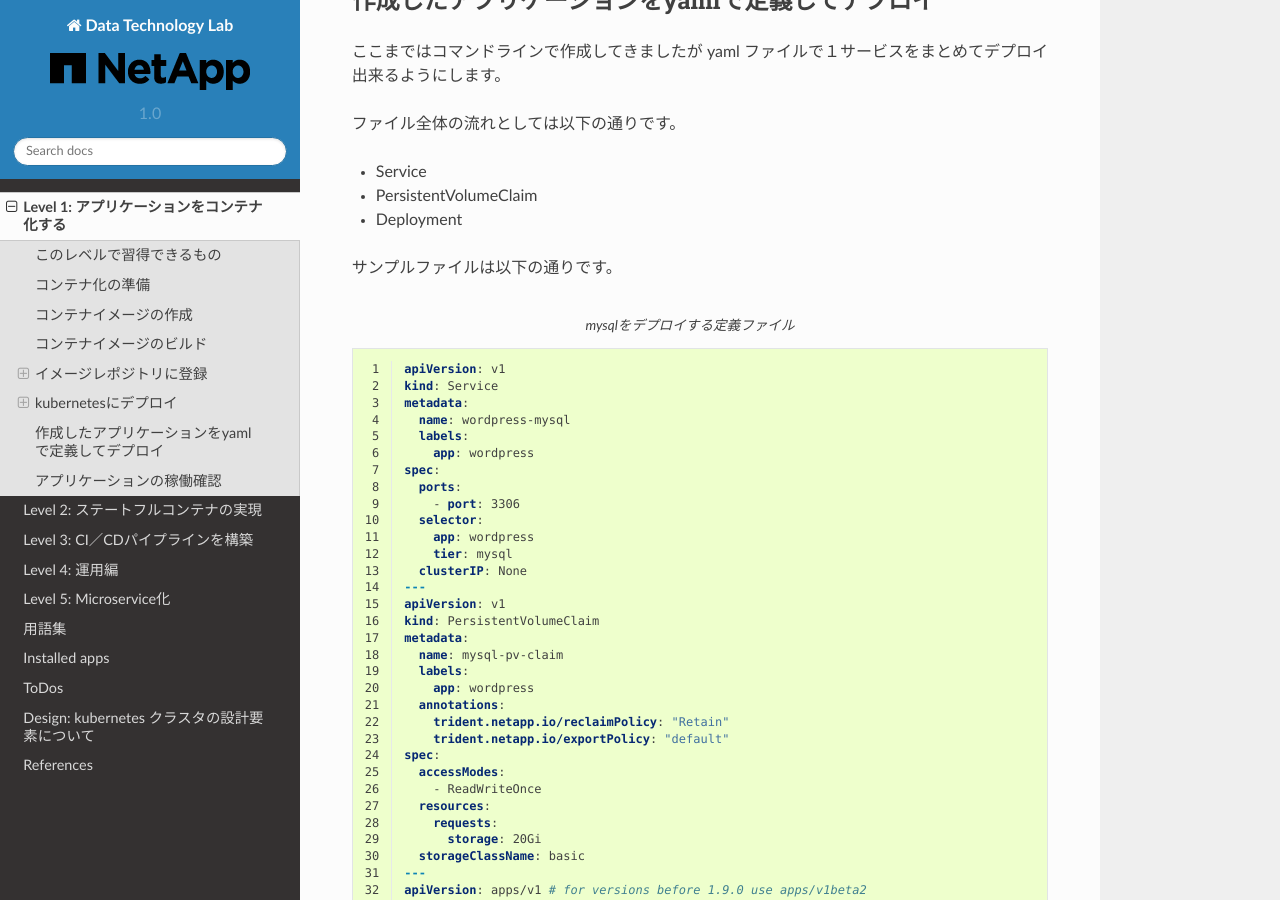
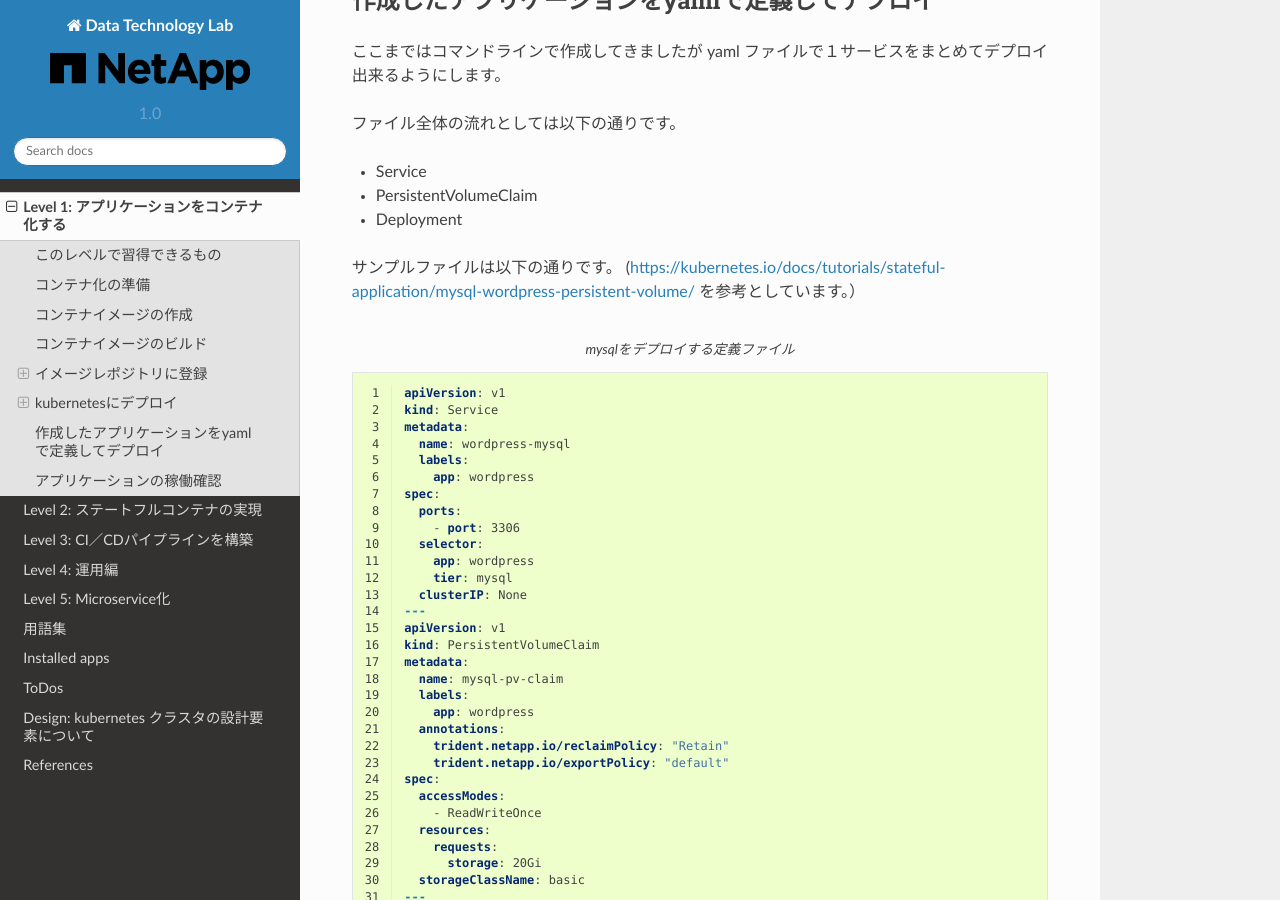
Before and after one commit to NetAppJpTechTeam/NetAppDigitalTransformationLab, a Sphinx documentation site: the page built from docs/source/Level1/index.rst, in a window 1280 px wide and 900 px high, scrolled down 4598 px. Built offline with Sphinx 7.4.7 and the Read the Docs theme 2.0.0, drawn with Linux system fonts in a browser that asks for light colours.

```diff
--- a/docs/source/Level1/index.rst
+++ b/docs/source/Level1/index.rst
@@ -212,6 +212,7 @@
 * Deployment
 
 サンプルファイルは以下の通りです。
+(https://kubernetes.io/docs/tutorials/stateful-application/mysql-wordpress-persistent-volume/ を参考としています。）
 
 .. literalinclude:: resources/mysql-deployment.yaml
     :language: yaml
--- a/docs/source/others/terms.rst
+++ b/docs/source/others/terms.rst
@@ -1,5 +1,5 @@
 
-このドキュメントは整備中です。
+**このドキュメントは整備中です。**
 
 =============================================================
 用語集
```
Also changed, not shown: other parts of docs/source/Level1/index.rst (+1 -1 lines).
